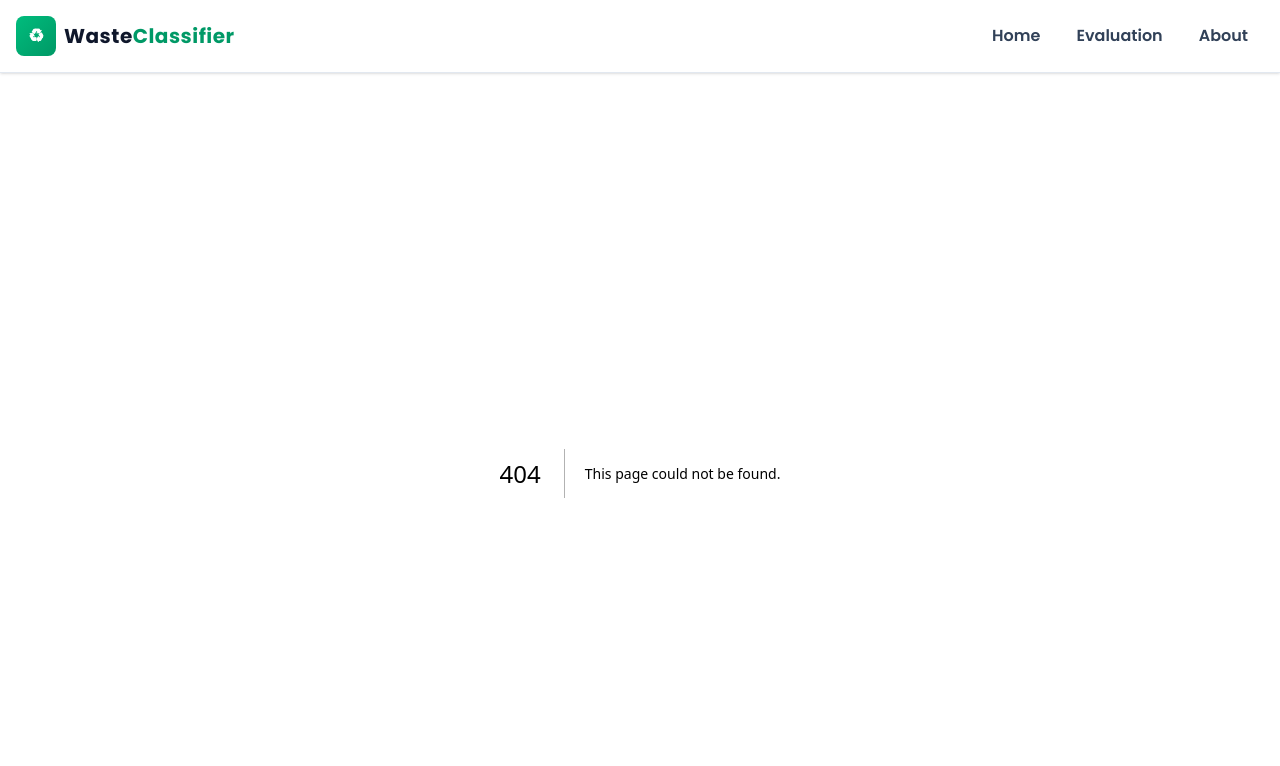
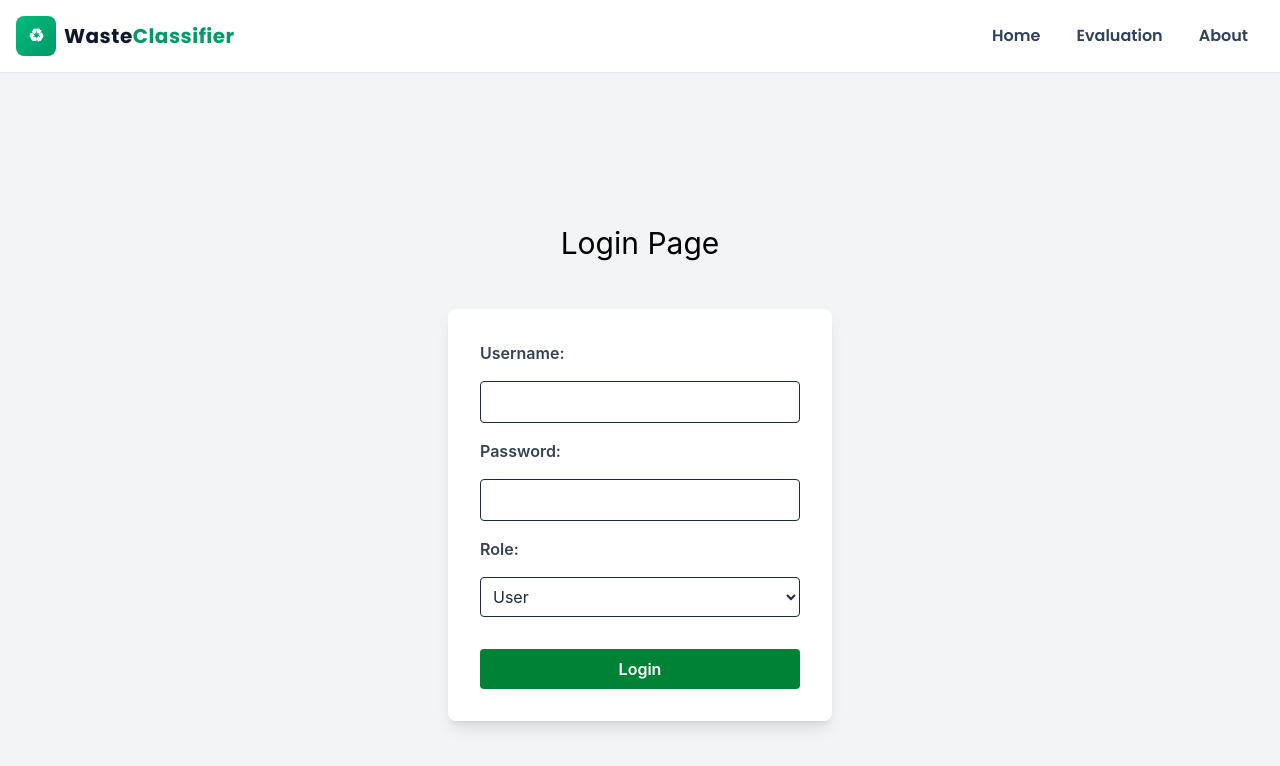
Before and after one commit to pikacoder44/waste-management-classifier, a Next.js app in the folder frontend/: page /auth/login in a window 1280 px wide. Before the commit this address had no page. Shown: the top 766 px of the page. Built offline with nearby package versions, Linux system fonts and the light colour scheme.

Commit message:
Added a login Page

```diff
--- /dev/null
+++ b/frontend/app/auth/login/page.tsx
@@ -0,0 +1,137 @@
+"use client";
+import React, { useState } from "react";
+import { useRouter } from "next/navigation";
+
+const Login = () => {
+  const router = useRouter();
+  const [username, setUsername] = useState("");
+  const [password, setPassword] = useState("");
+  const [role, setRole] = useState("user");
+  const [loading, setLoading] = useState(false);
+  const [error, setError] = useState("");
+  const [success, setSuccess] = useState("");
+
+  const loginUser = async (e) => {
+    e.preventDefault();
+    setError("");
+    setSuccess("");
+    setLoading(true);
+
+    try {
+      const response = await fetch("http://127.0.0.1:8000/auth/login", {
+        method: "POST",
+        headers: { "Content-Type": "application/json" },
+        body: JSON.stringify({ username, password, role }),
+      });
+
+      const text = await response.text();
+      console.log("Response status:", response.status);
+      console.log("Response text:", text);
+
+      if (!response.ok) {
+        const errorData = JSON.parse(text);
+        setError(errorData.detail || "Login failed");
+        setLoading(false);
+        return;
+      }
+
+      const data = JSON.parse(text);
+      console.log("Success:", data);
+
+      // Store token in localStorage
+      if (data.access_token) {
+        localStorage.setItem("access_token", data.access_token);
+        localStorage.setItem("user_role", role);
+        console.log("Token stored in localStorage");
+      }
+
+      setSuccess(data.message || "Login successful! Redirecting...");
+
+      // Redirect based on role
+      setTimeout(() => {
+        if (role === "admin") {
+          router.push("/admin/upload");
+        } else {
+          router.push("/");
+        }
+      }, 1500);
+    } catch (error) {
+      console.error("Error logging in:", error);
+      setError(error instanceof Error ? error.message : "An error occurred");
+      setLoading(false);
+    }
+  };
+
+  return (
+    <div className="min-h-screen flex flex-col items-center justify-center bg-gray-100">
+      <h1 className="text-3xl text-black mb-8">Login Page</h1>
+
+      <form
+        onSubmit={loginUser}
+        className="flex flex-col gap-4 mt-4 bg-white p-8 rounded-lg shadow-lg w-96"
+      >
+        {error && (
+          <div className="p-3 bg-red-100 border border-red-400 text-red-700 rounded">
+            {error}
+          </div>
+        )}
+
+        {success && (
+          <div className="p-3 bg-green-100 border border-green-400 text-green-700 rounded">
+            {success}
+          </div>
+        )}
+
+        <label htmlFor="username" className="font-semibold text-gray-700">
+          Username:
+        </label>
+        <input
+          type="text"
+          id="username"
+          value={username}
+          onChange={(e) => setUsername(e.target.value)}
+          required
+          disabled={loading}
+          className="border p-2 rounded focus:outline-none focus:ring-2 focus:ring-green-700 disabled:bg-gray-200"
+        />
+
+        <label htmlFor="password" className="font-semibold text-gray-700">
+          Password:
+        </label>
+        <input
+          type="password"
+          id="password"
+          value={password}
+          onChange={(e) => setPassword(e.target.value)}
+          required
+          disabled={loading}
+          className="border p-2 rounded focus:outline-none focus:ring-2 focus:ring-green-700 disabled:bg-gray-200"
+        />
+
+        <label htmlFor="role" className="font-semibold text-gray-700">
+          Role:
+        </label>
+        <select
+          id="role"
+          value={role}
+          onChange={(e) => setRole(e.target.value)}
+          disabled={loading}
+          className="border p-2 rounded focus:outline-none focus:ring-2 focus:ring-green-700 disabled:bg-gray-200"
+        >
+          <option value="user">User</option>
+          <option value="admin">Admin</option>
+        </select>
+
+        <button
+          type="submit"
+          disabled={loading}
+          className="bg-green-700 text-white py-2 px-4 rounded mt-4 font-semibold disabled:bg-gray-400 disabled:cursor-not-allowed hover:bg-green-800 transition"
+        >
+          {loading ? "Logging in..." : "Login"}
+        </button>
+      </form>
+    </div>
+  );
+};
+
+export default Login;
```
